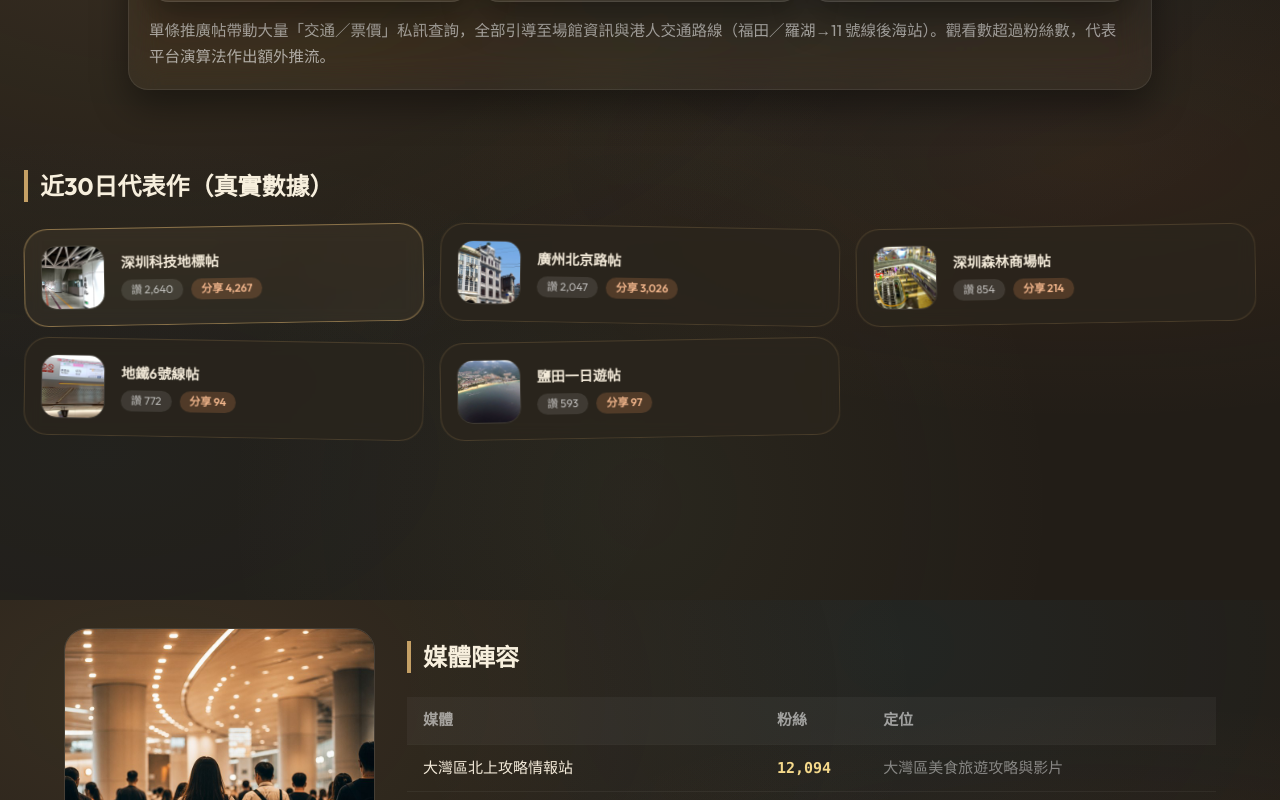
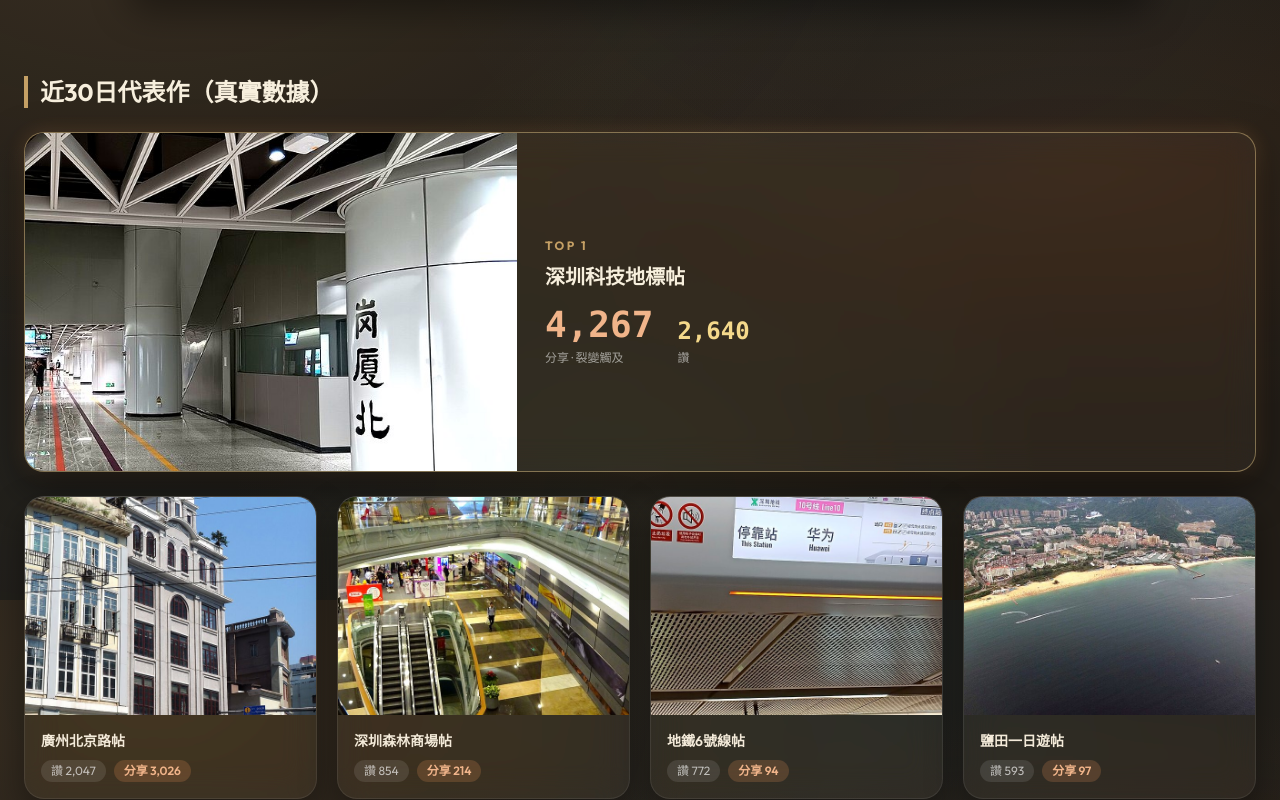
Before and after one commit to zzzzzerozzzz/podcast-web, a Next.js app: page / in a window 1280 px wide. Shown: the part 3400-4200 px from the top of the page. Built offline with nearby package versions, Linux system fonts and the light colour scheme.

Commit message:
代表作區大改：爆款TOP1大幅卡（16:11大圖+4xl分享數）＋四張圖上字下4欄卡——解縮圖太細空泛

```diff
--- a/app/page.tsx
+++ b/app/page.tsx
@@ -603,26 +603,40 @@ export default function Home() {
         </div>
           <div className="mt-16 md:mt-20">
           <h2 className="text-2xl font-bold pl-3 mb-6 border-l-4 border-[#c5a065] text-[#f7efdd]">{t.topTitle}</h2>
-          <div className="grid sm:grid-cols-2 lg:grid-cols-3 gap-4">
-            {t.topPosts.map((p, i) => (
-              <div
-                key={p.name}
-                className={`rounded-3xl p-4 backdrop-blur border flex items-center gap-4 ${
-                  p.hot
-                    ? "border-[#c5a065]/60 bg-[#c5a065]/[0.06]"
-                    : "border-[#c5a065]/20 bg-[#2a241c]/70"
-                } ${i % 2 === 0 ? "md:-rotate-1" : "md:rotate-1"}`}
-              >
-                <div className="w-16 h-16 rounded-2xl overflow-hidden shrink-0 border border-white/10">
-                  <img src={p.img} alt={p.name} className="w-full h-full object-cover transition-transform duration-500 group-hover:scale-[1.06]" />
+          {t.topPosts.filter((p) => p.hot).map((p) => (
+            <div key={p.name} className="glass-card featured rounded-[1.4rem] overflow-hidden grid md:grid-cols-[2fr_3fr] mb-6 group">
+              <div className="overflow-hidden">
+                <img src={p.img} alt={p.name} className="w-full h-full object-cover aspect-[16/11] group-hover:scale-[1.04] transition-transform duration-500" />
+              </div>
+              <div className="p-6 md:p-7 flex flex-col justify-center">
+                <div className="text-[12px] font-bold tracking-[0.2em] text-[#c5a065] mb-2">TOP 1</div>
+                <div className="text-xl font-bold text-[#f7efdd] mb-4">{p.name}</div>
+                <div className="flex items-end gap-6">
+                  <div>
+                    <div className="text-4xl font-bold font-mono tabular-nums text-[#f0b48a] leading-none">{p.shares.toLocaleString()}</div>
+                    <div className="text-[12px] text-white/55 mt-1.5">{t.shareWord} · 裂變觸及</div>
+                  </div>
+                  <div>
+                    <div className="text-2xl font-bold font-mono tabular-nums text-[#f5d98b] leading-none">{p.likes.toLocaleString()}</div>
+                    <div className="text-[12px] text-white/55 mt-1.5">{t.likeWord}</div>
+                  </div>
                 </div>
-                <div className="min-w-0 flex-1">
-                  <div className="font-semibold text-[14px] truncate text-[#f3ead9]">{p.name}</div>
-                  <div className="flex gap-2 mt-1.5 flex-wrap">
-                    <span className="text-[11px] bg-white/10 rounded-full px-2.5 py-0.5 text-white/65">
+              </div>
+            </div>
+          ))}
+          <div className="grid sm:grid-cols-2 lg:grid-cols-4 gap-5">
+            {t.topPosts.filter((p) => !p.hot).map((p) => (
+              <div key={p.name} className="glass-card rounded-[1.2rem] overflow-hidden group">
+                <div className="overflow-hidden">
+                  <img src={p.img} alt={p.name} className="w-full object-cover aspect-[4/3] group-hover:scale-[1.05] transition-transform duration-500" />
+                </div>
+                <div className="p-4">
+                  <div className="font-semibold text-[14px] text-[#f3ead9] mb-2 truncate">{p.name}</div>
+                  <div className="flex gap-2 flex-wrap">
+                    <span className="text-[12px] bg-white/10 rounded-full px-2.5 py-0.5 text-white/65">
                       {t.likeWord} {p.likes.toLocaleString()}
                     </span>
-                    <span className="text-[11px] bg-[#f0955c]/20 text-[#f0b48a] rounded-full px-2.5 py-0.5 font-semibold">
+                    <span className="text-[12px] bg-[#f0955c]/20 text-[#f0b48a] rounded-full px-2.5 py-0.5 font-semibold">
                       {t.shareWord} {p.shares.toLocaleString()}
                     </span>
                   </div>
```
